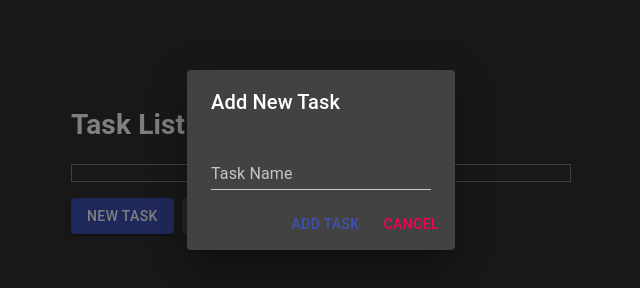
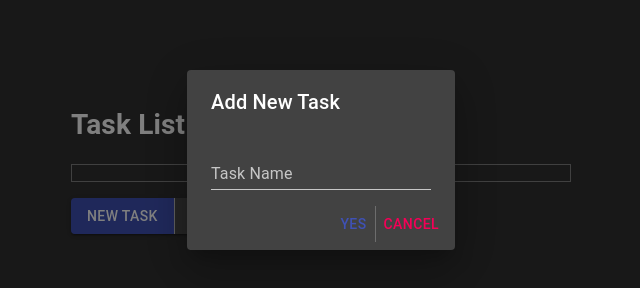
Before and after one commit to GianlucaBobbioScale/ITDojo, a React (Create React App) app in the folder Exercises/exercise1/: page / in a window 1280 px wide. Both pictures are taken after a click on the button "NEW TASK". Shown: the part 240-528 px from the top of the page, without its empty margins (319-959 px from the left). Built offline with nearby package versions, Linux system fonts and the light colour scheme.

Commit message:
new BadTaskList

```diff
--- a/Exercises/exercise1/src/BadTaskList.jsx
+++ b/Exercises/exercise1/src/BadTaskList.jsx
@@ -5,93 +5,156 @@ import {
 	ListItemText,
 	ListItemSecondaryAction,
 	Button,
-  Dialog,
-  DialogTitle,
-  DialogContent,
-  DialogActions,
 	TextField,
 	ListItemIcon,
 	Checkbox,
-  Box
+	Box,
+	Typography,
 } from "@material-ui/core";
-
-// This works as a kind of DB
-const useTaskHandler = () => {
-  const [tasks, setTasksState] = useState([]);
-
-  const setTasks = (tasks) => {
-    setTasksState(tasks);
-  };
-
-  const removeTask = (taskToRemove) => {
-    setTasksState(tasks.filter((task) => task !== taskToRemove));
-  };
-
-  const removeTasks = (tasksToRemove) => {
-    setTasksState(tasks.filter((task) => !tasksToRemove.includes(task)));
-  };
-
-  return { tasks, setTasks, removeTask, removeTasks };
-};
+import { useTaskHandler } from "./useTaskHandler";
+import { DialogElement } from "./DialogElement";
+import { ButtonArray } from "./ButtonArray";
 
 const BadTaskList = () => {
-  const { tasks, setTasks, removeTask, removeTasks } = useTaskHandler();
+	const { tasks, addTask, removeTasks } = useTaskHandler();
 	const [newTaskName, setNewTaskName] = useState("");
-  const [showNewTaskDialog, setShowNewTaskDialog] = useState(false);
-  const [taskToRemove, setTaskToRemove] = useState(null);
-  const [showRemoveTaskDialog, setShowRemoveTaskDialog] = useState(false);
+	const [showDialog, setShowDialog] = useState("");
+	const [singleTaskToRemove, setSingleTaskToRemove] = useState("");
 	const [selectedTasks, setSelectedTasks] = useState([]);
-  const [showRemoveTasksDialog, setShowRemoveTasksDialog] = useState(false);
 
 	const handleAddTask = () => {
-    setTasks([...tasks, newTaskName]);
+		const added = addTask(newTaskName);
+		if (added) {
 			setNewTaskName("");
-    setShowNewTaskDialog(false);
+			setShowDialog("");
+		} else {
+			alert("task already exists");
+		}
 	};
 
 	const handleRemoveTask = () => {
-    removeTask(taskToRemove);
-    setTaskToRemove(null);
-    setShowRemoveTaskDialog(false);
+		removeTasks(singleTaskToRemove);
+		setShowDialog("");
 	};
 
 	const handleRemoveTasks = () => {
 		removeTasks(selectedTasks);
 		setSelectedTasks([]);
-    setShowRemoveTasksDialog(false);
+		setShowDialog("");
 	};
 
 	const handleToggle = (task) => {
-    const currentIndex = selectedTasks.indexOf(task);
+		const taskId = task.id;
+		const currentTaskIsSelected = selectedTasks.includes(taskId);
 		const newSelectedTasks = [...selectedTasks];
-
-    if (currentIndex === -1) {
-      newSelectedTasks.push(task);
+		if (currentTaskIsSelected) {
+			const currentIndex = selectedTasks.findIndex((e) => e === taskId);
+			newSelectedTasks.splice(currentIndex, 1);
 		} else {
-      newSelectedTasks.splice(currentIndex, 1);
+			newSelectedTasks.push(taskId);
 		}
-
 		setSelectedTasks(newSelectedTasks);
 	};
+	const dialogs = {
+		addNewTask: {
+			title: "Add New Task",
+			actions: [
+				{
+					buttonContent: "Yes",
+					actionOnClick: handleAddTask,
+					color: "primary",
+				},
+				{
+					buttonContent: "Cancel",
+					actionOnClick: () => setShowDialog(""),
+					color: "secondary",
+				},
+			],
+			content: (
+				<TextField
+					label="Task Name"
+					value={newTaskName}
+					onChange={(e) => setNewTaskName(e.target.value)}
+					fullWidth
+				/>
+			),
+		},
+		deleteTask: {
+			title: "Remove Selected Task",
+			actions: [
+				{
+					buttonContent: "Yes",
+					actionOnClick: handleRemoveTask,
+					color: "primary",
+				},
+				{
+					buttonContent: "No",
+					actionOnClick: () => setShowDialog(""),
+					color: "secondary",
+				},
+			],
+			content: (
+				<Typography>
+					Are you sure you want to remove this task?
+				</Typography>
+			),
+		},
+		deleteTasks: {
+			title: "Remove Selected Tasks",
+			actions: [
+				{
+					buttonContent: "Yes",
+					actionOnClick: handleRemoveTasks,
+					color: "primary",
+				},
+				{
+					buttonContent: "No",
+					actionOnClick: () => setShowDialog(""),
+					color: "secondary",
+				},
+			],
+			content: (
+				<Typography>
+					Are you sure you want to remove the selected tasks?
+				</Typography>
+			),
+		},
+	};
+	const mainButtons = [
+		{
+			buttonContent: "New Task",
+			actionOnClick: () => setShowDialog("addNewTask"),
+			color: "primary",
+		},
+		{
+			buttonContent: "Remove Selected Tasks",
+			actionOnClick: () => setShowDialog("deleteTasks"),
+			color: "secondary",
+			disabled: selectedTasks.length === 0,
+		},
+	];
 
 	return (
-    <Box sx={{width: 500}}>
+		<Box sx={{ width: 500 }}>
 			<h1>Task List</h1>
 			<Box mb={2}>
-      <List style={{border: '1px solid grey'}}>
-        {tasks.map((task, index) => (
-          <ListItem key={index}>
+				<List style={{ border: "1px solid grey" }}>
+					{tasks.map((task) => (
+						<ListItem key={task.id}>
 							<ListItemIcon>
-              <Checkbox onChange={() => handleToggle(task)} checked={selectedTasks.includes(task)} />
+								<Checkbox
+									onChange={() => handleToggle(task)}
+									checked={selectedTasks.includes(task.id)}
+								/>
 							</ListItemIcon>
-            <ListItemText primary={task} />
+							<ListItemText primary={task.content} />
 							<ListItemSecondaryAction>
 								<Button
 									variant="outlined"
 									color="secondary"
 									onClick={() => {
-                  setTaskToRemove(task);
-                  setShowRemoveTaskDialog(true);
+										setSingleTaskToRemove(task.id);
+										setShowDialog("deleteTask");
 									}}
 								>
 									Remove
@@ -101,52 +164,17 @@ const BadTaskList = () => {
 					))}
 				</List>
 			</Box>
-      <Button style={{marginRight: 8}} variant="contained" color="primary" onClick={() => setShowNewTaskDialog(true)}>
-        New Task
-      </Button>
-      <Button
-        variant="contained"
-        color="secondary"
-        onClick={() => setShowRemoveTasksDialog(true)}
-        disabled={selectedTasks.length === 0}
-      >
-        Remove Selected Tasks
-      </Button>
-      <Dialog open={showNewTaskDialog} onClose={() => setShowNewTaskDialog(false)}>
-        <DialogTitle>Add New Task</DialogTitle>
-        <DialogContent>
-          <TextField
-            label="Task Name"
-            value={newTaskName}
-            onChange={(e) => setNewTaskName(e.target.value)}
-            fullWidth
+
+			<ButtonArray actions={mainButtons} variant="contained" />
+
+			{!!showDialog ? (
+				<DialogElement
+					open={!!showDialog}
+					onClose={() => setShowDialog("")}
+					dialogContent={dialogs[showDialog]}
+					key={dialogs[showDialog].title}
 				/>
-        </DialogContent>
-        <DialogActions>
-          <Button onClick={handleAddTask} color="primary">Add Task</Button>
-          <Button onClick={() => setShowNewTaskDialog(false)} color="secondary">Cancel</Button>
-        </DialogActions>
-      </Dialog>
-      <Dialog open={showRemoveTaskDialog} onClose={() => setShowRemoveTaskDialog(false)}>
-        <DialogTitle>Remove Task</DialogTitle>
-        <DialogContent>
-          <p>Are you sure you want to remove this task?</p>
-        </DialogContent>
-        <DialogActions>
-          <Button onClick={handleRemoveTask} color="primary">Yes</Button>
-          <Button onClick={() => setShowRemoveTaskDialog(false)} color="secondary">No</Button>
-        </DialogActions>
-      </Dialog>
-      <Dialog open={showRemoveTasksDialog} onClose={() => setShowRemoveTasksDialog(false)}>
-        <DialogTitle>Remove Selected Tasks</DialogTitle>
-        <DialogContent>
-          <p>Are you sure you want to remove the selected tasks?</p>
-        </DialogContent>
-        <DialogActions>
-          <Button onClick={handleRemoveTasks} color="primary">Yes</Button>
-          <Button onClick={() => setShowRemoveTasksDialog(false)} color="secondary">No</Button>
-        </DialogActions>
-      </Dialog>
+			) : undefined}
 		</Box>
 	);
 };
--- /dev/null
+++ b/Exercises/exercise1/src/ButtonArray.jsx
@@ -0,0 +1,19 @@
+import React from "react";
+import { Button, ButtonGroup } from "@material-ui/core";
+
+export const ButtonArray = ({ actions, variant }) => {
+	return (
+		<ButtonGroup variant={variant}>
+			{actions.map((e) => (
+				<Button
+					onClick={e?.actionOnClick}
+					color={e?.color}
+					disabled={e?.disabled}
+					key={e.buttonContent}
+				>
+					{e?.buttonContent}
+				</Button>
+			))}
+		</ButtonGroup>
+	);
+};
--- /dev/null
+++ b/Exercises/exercise1/src/DialogElement.jsx
@@ -0,0 +1,24 @@
+import React from "react";
+import {
+	Dialog,
+	DialogTitle,
+	DialogContent,
+	DialogActions,
+} from "@material-ui/core";
+import { ButtonArray } from "./ButtonArray";
+
+export const DialogElement = ({
+	open,
+	onClose,
+	dialogContent: { title, actions, content },
+}) => {
+	return (
+		<Dialog open={open} onClose={onClose}>
+			<DialogTitle>{title}</DialogTitle>
+			<DialogContent>{content}</DialogContent>
+			<DialogActions>
+				<ButtonArray actions={actions} variant="text" />
+			</DialogActions>
+		</Dialog>
+	);
+};
--- /dev/null
+++ b/Exercises/exercise1/src/useTaskHandler.jsx
@@ -0,0 +1,35 @@
+import { useState } from "react";
+
+// This works as a kind of DB
+export const useTaskHandler = () => {
+	const [tasks, setTasksState] = useState([]);
+
+	const addTask = (payload) => {
+		const taskExists = tasks.find((e) => e.content === payload);
+		if (!taskExists) {
+			const newTask = {
+				id: new Date().toISOString(),
+				content: payload,
+			};
+			setTasksState([...tasks, newTask]);
+			return true;
+		} else {
+			return false;
+		}
+	};
+
+	const removeTasks = (tasksToRemove) => {
+		setTasksState(
+			tasks.filter(
+				(task) =>
+					!(
+						Array.isArray(tasksToRemove)
+							? tasksToRemove
+							: [tasksToRemove]
+					).includes(task.id)
+			)
+		);
+	};
+
+	return { tasks, addTask, removeTasks };
+};
```
Lines whose indentation alone changed are shown as unchanged.
